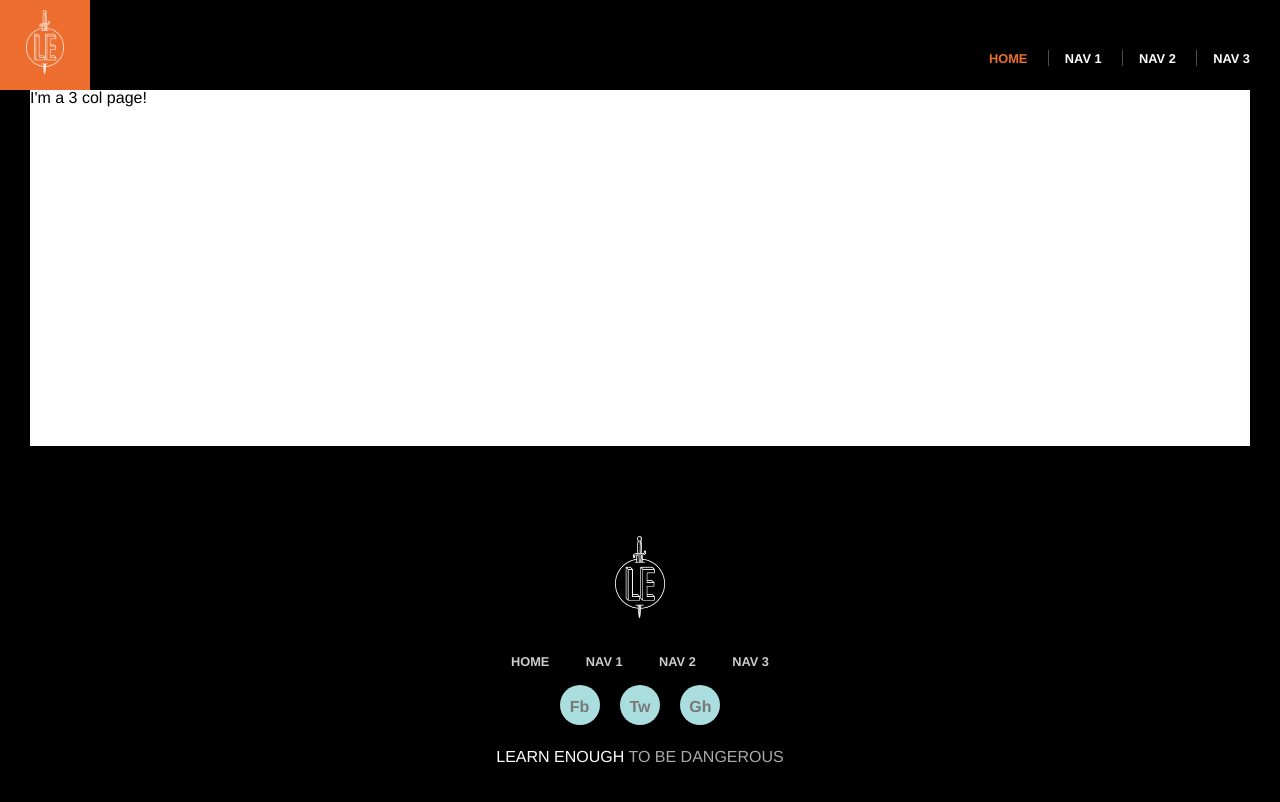
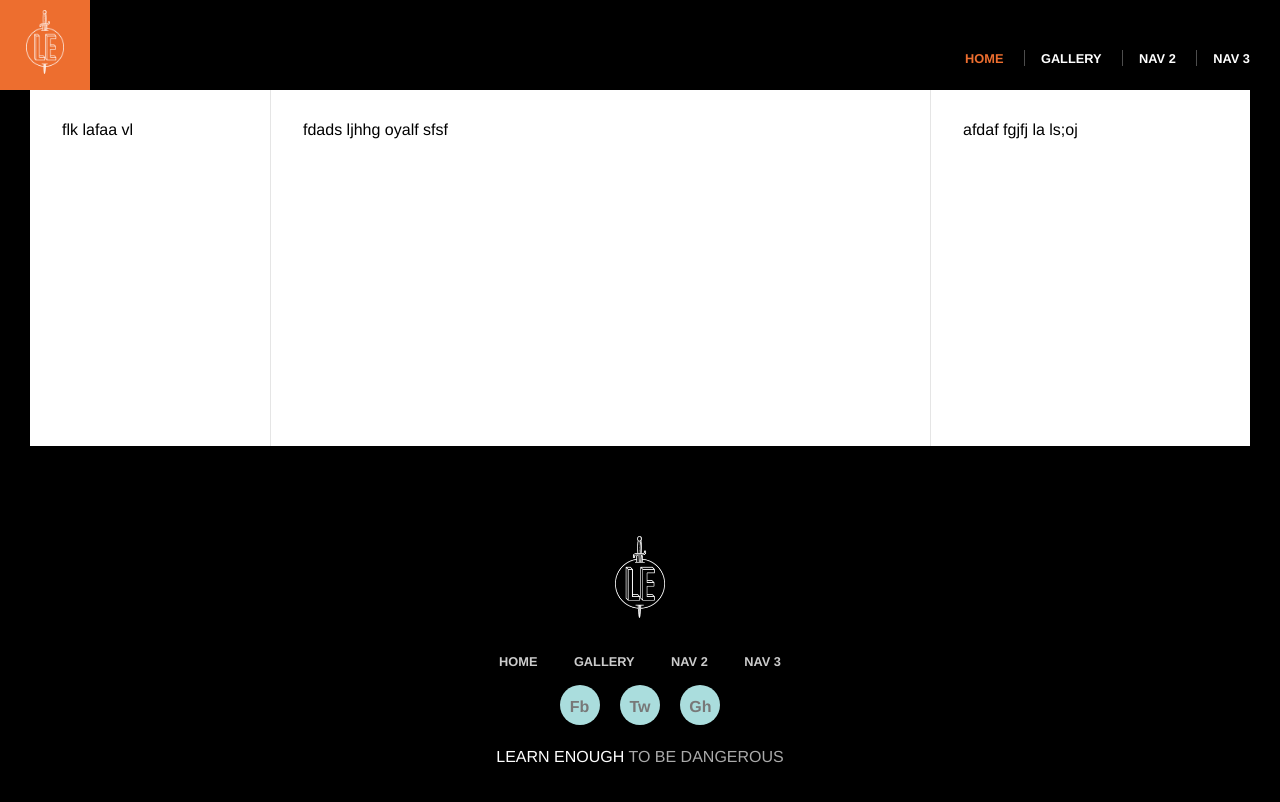
Before and after one commit to Travizzle/travizzle.github.io, a Jekyll site: the page built from gallery/index.html, in a window 1280 px wide. Shown: the top 802 px of the page. Built offline with Jekyll 4.4.1, drawn with Linux system fonts in a browser that asks for light colours.

```diff
--- a/_includes/nav-links.html
+++ b/_includes/nav-links.html
@@ -1,4 +1,4 @@
-      <li><a href="/">Home</a></li>
-      <li><a href="#">Nav 1</a></li>
-      <li><a href="#">Nav 2</a></li>
-      <li><a href="#">Nav 3</a></li>
+<li><a href="/">Home</a></li>
+<li><a href="/gallery">Gallery</a></li>
+<li><a href="#">Nav 2</a></li>
+<li><a href="#">Nav 3</a></li>
--- a/css/main.css
+++ b/css/main.css
@@ -10,6 +10,7 @@ body {
   min-height: 100vh;
 }
 .content-container {
+  display: flex;
   flex: 1 1 auto;
   padding-top: 10vh;
   width: 100%;
@@ -128,6 +129,28 @@ z-index: 1;
 .footer-social-links .social-link {
   background-color: #add;
   color: #787878;
+}
+
+/* COLUMN STYLES */
+.col-three {
+  display: flex;
+  flex: 1;
+}
+.col {
+  box-sizing: border-box;
+  padding: 2em;
+}
+.col-three .col ~ .col {
+  border-left: 1px solid rgba(0, 0, 0, 0.1);
+}
+.col-three .col-nav {
+  flex: 0 1 15em;
+}
+.col-three .col-content {
+  flex: 1;
+}
+.col-three .col-aside {
+  flex: 0 1 20em;
 }
 
 /* HERO STYLES */
--- a/gallery/index.html
+++ b/gallery/index.html
@@ -2,4 +2,14 @@
 layout: default
 ---
 
-I'm a 3 col page!
+<div class="gallery col-three">
+  <div class="col col-nav">
+    flk lafaa vl
+  </div>
+  <div class="col col-content">
+    fdads ljhhg oyalf sfsf
+  </div>
+  <div class="col col-aside">
+    afdaf fgjfj la ls;oj
+  </div>
+</div>
```
